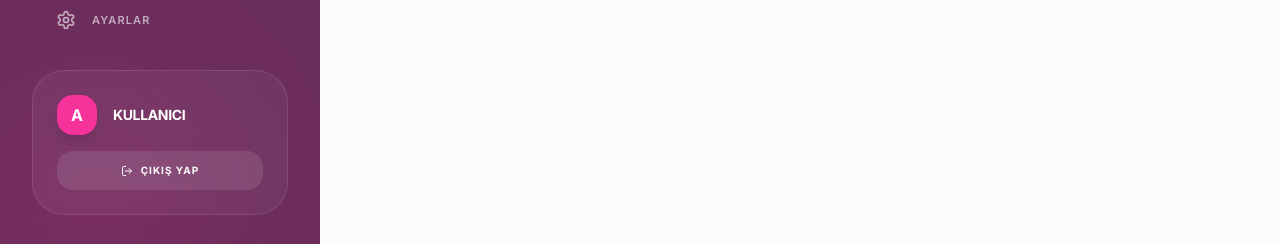
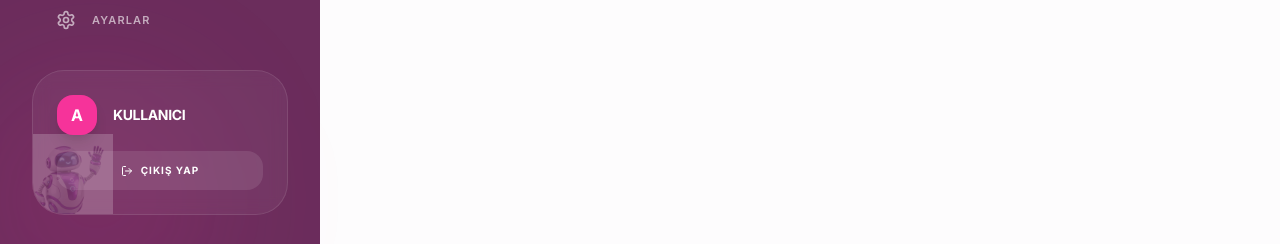
Before and after one commit to ibrahimbalta/aiasistan, a Next.js app: page /dashboard/analytics in a window 1280 px wide. Shown: the part 553-797 px from the top of the page. Built offline with nearby package versions, Linux system fonts and the light colour scheme; no server answers.

Commit message:
Fixed broken robot image and integrated new 3D mascot across dashboard and sidebar

```diff
--- a/src/app/dashboard/layout.tsx
+++ b/src/app/dashboard/layout.tsx
@@ -125,8 +125,8 @@ export default function DashboardLayout({ children }: { children: React.ReactNod
             <span className="uppercase tracking-widest text-[11px]">Ayarlar</span>
           </Link>
 
-          <div className="p-6 bg-white/5 border border-white/10 rounded-[2rem] backdrop-blur-sm">
-             <div className="flex items-center gap-4 mb-4">
+          <div className="p-6 bg-white/5 border border-white/10 rounded-[2rem] backdrop-blur-sm relative overflow-hidden group">
+             <div className="flex items-center gap-4 mb-4 relative z-10">
                 <div className="w-10 h-10 rounded-xl bg-pink-500 flex items-center justify-center font-bold text-white shadow-lg shrink-0">
                    {user?.email?.[0].toUpperCase() || "A"}
                 </div>
@@ -137,10 +137,14 @@ export default function DashboardLayout({ children }: { children: React.ReactNod
              </div>
              <button
                onClick={handleSignOut}
-               className="w-full py-3 bg-white/10 hover:bg-white/20 text-white rounded-xl text-[10px] font-bold uppercase tracking-widest transition-all flex items-center justify-center gap-2 group"
+               className="w-full py-3 bg-white/10 hover:bg-white/20 text-white rounded-xl text-[10px] font-bold uppercase tracking-widest transition-all flex items-center justify-center gap-2 group relative z-10"
              >
                 <LogOut className="w-3 h-3 group-hover:-translate-x-1 transition-transform" /> ÇIKIŞ YAP
              </button>
+             {/* Floating Sidebar Robot */}
+             <div className="absolute -bottom-4 -left-4 w-24 h-24 opacity-20 group-hover:opacity-40 group-hover:scale-110 transition-all pointer-events-none">
+                <img src="/images/robot.png" alt="Robot Mascot" className="w-full h-full object-contain" />
+             </div>
           </div>
         </div>
       </aside>
--- a/src/app/dashboard/page.tsx
+++ b/src/app/dashboard/page.tsx
@@ -76,7 +76,7 @@ export default async function DashboardPage() {
                 <p className="text-[10px] text-zinc-500 leading-relaxed mb-4">Asistanlarınızı yönetin, konuşmaları takip edin ve performansı artırın.</p>
                 <div className="w-24 h-24 mx-auto relative group-hover:scale-110 transition-transform">
                    <div className="absolute inset-0 bg-white/50 rounded-full blur-2xl" />
-                   <img src="https://cdni.iconscout.com/illustration/premium/thumb/robot-assistant-illustration-download-in-svg-png-gif-file-formats--chat-ai-artificial-intelligence-pack-science-technology-illustrations-4720138.png" alt="Robot" className="w-full h-full object-contain relative z-10" />
+                   <img src="/images/robot.png" alt="Robot" className="w-full h-full object-contain relative z-10" />
                 </div>
             </div>
             <div className="absolute -bottom-10 -right-10 w-40 h-40 bg-[#D63384]/10 rounded-full blur-3xl" />
@@ -134,9 +134,18 @@ export default async function DashboardPage() {
             </div>
           ))}
           {assistants.length < 1 && (
-             <Link href="/dashboard/new" className="border-2 border-dashed border-zinc-100 rounded-[2.5rem] flex flex-col items-center justify-center p-8 hover:bg-zinc-50 transition-all text-zinc-400 hover:text-zinc-600 gap-3 min-h-[250px]">
-                <Plus className="w-8 h-8" />
-                <span className="font-bold text-sm uppercase tracking-wider">Yeni Asistan Ekle</span>
+             <Link href="/dashboard/new" className="border-2 border-dashed border-zinc-100 rounded-[2.5rem] flex flex-col items-center justify-center p-8 hover:bg-zinc-50 transition-all text-zinc-400 hover:text-zinc-600 gap-4 min-h-[300px] group">
+                <div className="w-20 h-20 relative group-hover:scale-110 transition-transform duration-500">
+                    <div className="absolute inset-0 bg-purple-200/50 rounded-full blur-2xl opacity-0 group-hover:opacity-100 transition-opacity" />
+                    <img src="/images/robot.png" alt="Robot" className="w-full h-full object-contain relative z-10 grayscale group-hover:grayscale-0 transition-all" />
+                </div>
+                <div className="flex flex-col items-center gap-1">
+                    <span className="font-bold text-sm uppercase tracking-wider text-zinc-900">Henüz Bir Asistanınız Yok</span>
+                    <span className="text-[10px] font-medium text-zinc-400">İlk asistanınızı oluşturmak için tıklayın</span>
+                </div>
+                <div className="p-2 bg-[#6B2D5C] text-white rounded-full shadow-lg shadow-purple-900/20 group-hover:scale-110 transition-transform">
+                    <Plus className="w-5 h-5" />
+                </div>
              </Link>
           )}
       </div>
```
Also changed, not shown: public/images/robot.png (added).
